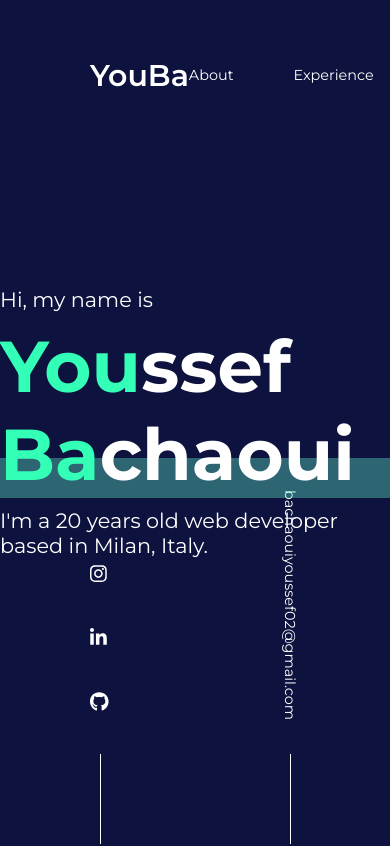
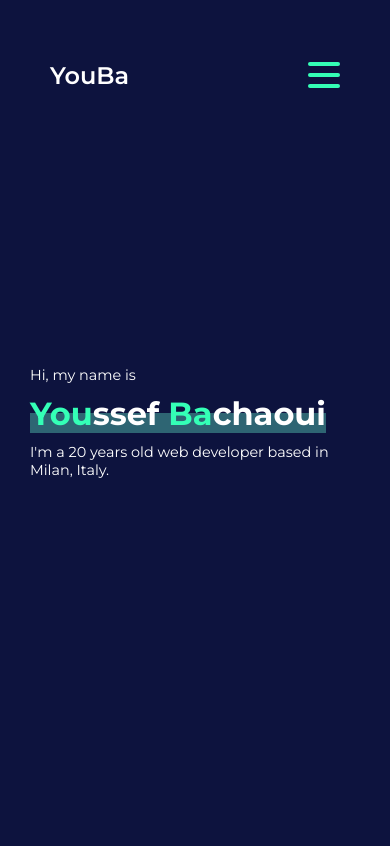
Before and after one commit to YOUBCH/MyPortfolio, a React (Create React App) app: page / in a window 390 px wide. Shown: the top 846 px of the page. Built offline with nearby package versions, Linux system fonts and the light colour scheme.

Commit message:
added media queries for responsive

```diff
--- a/src/components/header/Header.css
+++ b/src/components/header/Header.css
@@ -16,7 +16,7 @@
     align-items: center;
 }
 
-a{
+a {
     text-decoration: none;
 }
 
@@ -29,7 +29,7 @@ a{
     position: relative;
 }
 
-.nav-element{
+.nav-element {
     top: -120px;
     transition: 0.6s ease;
 }
@@ -38,12 +38,13 @@ a{
     from {
         top: -120px
     }
+
     to {
         top: 0px;
     }
 }
 
-.nav-link::after{
+.nav-link::after {
     content: "";
     display: block;
     background-color: var(--green);
@@ -57,11 +58,11 @@ a{
     z-index: -1;
 }
 
-.nav-link:hover::after{
+.nav-link:hover::after {
     width: 100%;
 }
 
-.nav-btn{
+.nav-btn {
     position: relative;
 }
 
@@ -74,11 +75,105 @@ ol.navbar {
     font-size: 0.9rem;
 }
 
-.nav-link{
+.nav-link {
     cursor: pointer;
 }
 
-.logo-label{
+.logo-label {
     cursor: pointer;
     font-weight: 600;
 }
+
+.hamburger-lines{
+    display: none;
+}
+
+#check-menu{
+    position: absolute;
+    display: block;
+    height: 32px;
+    width: 32px;
+    z-index: 5;
+    opacity: 0;
+    cursor: pointer;
+}
+
+@media (max-width: 768px) {
+
+    .header-container{
+        padding: 0 50px;
+    }
+
+    .logo-label {
+        font-size: 1.5rem;
+    }
+
+    .navbar-container {
+        transform: translateX(100%);
+        position: fixed;
+        margin: auto;
+        left: 0;
+        right: 0;
+        top: 0;
+        height: 100vh;
+        display: grid;
+        align-items: center;
+        background: var(--blue);
+        overflow: hidden;
+        transition: .3s ease-in-out;
+    }
+
+    .navbar{
+        flex-direction: column;
+    }
+
+    .hamburger-lines{
+        height: 26px;
+        width: 32px;
+        top: 17px;
+        left: 20px;
+        z-index: 2;
+        display: flex;
+        flex-direction: column;
+        justify-content: space-between;
+    }
+
+    .hamburger-lines .line {
+        display: block;
+        height: 4px;
+        width: 100%;
+        border-radius: 10px;
+        background: var(--green);
+      }
+
+      .hamburger-lines .line1 {
+        transform-origin: 0% 0%;
+        transition: 0.4s ease-in-out;
+      }
+
+      .hamburger-lines .line2 {
+        transition: 0.2s ease-in-out;
+      }
+
+      .hamburger-lines .line3 {
+        transform-origin: 0% 100%;
+        transition: 0.4s ease-in-out;
+      }
+
+      #check-menu:checked + .navbar-container {
+        transform: translateX(0%);
+      }
+
+      #check-menu:checked ~ .line1 {
+        transform: rotate(45deg);
+      }
+
+      #check-menu:checked ~ .line2 {
+        transform: translateX(-50%) scaleY(0);
+      }
+
+      #check-menu:checked ~ .line3 {
+        transform: rotate(-45deg);
+      }
+
+}
--- a/src/components/header/Header.js
+++ b/src/components/header/Header.js
@@ -2,14 +2,14 @@ import { useEffect, useState } from "react";
 import CustomButton from "../../custom/customButton/CustomButton";
 import "./Header.css";
 import resume from "../../myFiles/Youssef_Bachaoui_Resume.pdf";
-function Header(){
+function Header() {
 
     const [offset, setOffset] = useState(0);
 
     useEffect(() => {
         const navElements = document.querySelectorAll(".nav-element");
         let transitionDelay = 0;
-        for(let i = 0; i < navElements.length; i++){
+        for (let i = 0; i < navElements.length; i++) {
             navElements[i].style.transitionDelay = `${transitionDelay}ms`;
             navElements[i].style.top = "0px"
             transitionDelay += 100;
@@ -24,22 +24,38 @@ function Header(){
 
     useEffect(() => {
         const element = document.querySelector('.header-container');
-        if(offset > 50) {
+        if (offset > 50) {
             element.style.height = "80px";
             element.style.background = "rgb(13 19 62 / 44%)";
             element.style.backdropFilter = "blur(10px)";
-        } else if(offset < 50){
+        } else if (offset < 50) {
             element.style.height = "150px";
             element.style.background = "var(--blue)";
             element.style.backdropFilter = "none";
         }
     }, [offset])
 
-    console.log(offset)
+    const changeMenuVisibility = () => {
+        const checkbox = document.querySelector('#check-menu');
+        const menu = document.querySelector('.navbar-container')
+        if (checkbox.checked) {
+            menu.style.transform = "translateX(0%)";
+        } else {
+            menu.style.transform = "translateX(100%)";
+        }
+    }
 
+    document.querySelectorAll(".nav-link").forEach(item => {
+        item.addEventListener('click', (e) => {
+            e.stopImmediatePropagation();
+            const checkbox = document.querySelector('#check-menu');
+            checkbox.checked = false;
+            changeMenuVisibility();
+        }
+        )
+    });
 
-
-    return(
+    return (
         <div className="header-container">
             <div className="header">
                 <div className="logo-container">
@@ -50,8 +66,15 @@ function Header(){
                         <li className="nav-link nav-element"><a href="#about" >About</a></li>
                         <li className="nav-link nav-element">Experience</li>
                         <li className="nav-link nav-element">Contact</li>
-                        <li className="nav-btn nav-element"><a href={resume}  target="_blank"><CustomButton text={"Resume"} /></a></li>
+                        <li className="nav-btn nav-element"><a href={resume} target="_blank"><CustomButton text={"Resume"} /></a></li>
                     </ol>
+                </div>
+                <div className="hamburger-lines">
+                    <input className="checkbox" type="checkbox" id="check-menu" onChange={changeMenuVisibility} />
+
+                    <span className="line line1"></span>
+                    <span className="line line2"></span>
+                    <span className="line line3"></span>
                 </div>
             </div>
         </div>
--- a/src/components/hero/Hero.css
+++ b/src/components/hero/Hero.css
@@ -27,7 +27,7 @@ section.hero {
     content: "";
     display: block;
     background-color: #6dffd759;
-    height: 40px;
+    height: 50%;
     width: 100%;
     position: absolute;
     bottom: 0;
@@ -51,3 +51,13 @@ section.hero {
         width: 100%;
     }
 }
+
+@media (max-width: 768px) {
+    .hero-element{
+        font-size: 0.9rem;
+    }
+
+    .hero-my-name {
+        font-size: 2rem;
+    }
+}
--- a/src/components/main/Main.css
+++ b/src/components/main/Main.css
@@ -0,0 +1,50 @@
+section {
+    margin: 0px auto;
+    padding: 100px 0px;
+    max-width: 667px;
+  }
+
+  a{
+    color: var(--white);
+  }
+
+  p{
+    font-size: 1rem;
+  }
+
+  h1{
+    color: var(--white);
+  }
+
+  .section-titles{
+    margin: 30px 0;
+    font-size: 1.8rem;
+  }
+
+  .green{
+    color: var(--green);
+  }
+
+@media (max-width: 768px) {
+    section {
+        margin: 0px auto;
+        padding: 50px 80px;
+        max-width: 600px;
+        height: calc(100vh - 200px);
+    }
+
+    .section-titles {
+        margin: 30px 0;
+        font-size: 1.5rem;
+    }
+
+    p {
+        font-size: 0.7rem;
+    }
+}
+
+@media (max-width: 480px) {
+    section {
+        padding: 50px 30px;
+    }
+}
--- a/src/components/socials/Socials.css
+++ b/src/components/socials/Socials.css
@@ -68,3 +68,31 @@ li.social-icon {
     margin: 0px auto;
     background: var(--white);
 }
+
+@media (max-width: 768px) {
+    .socials-icons-container{
+        display: none;
+    }
+}
+
+@media (max-width: 1300px) {
+    .my-email {
+        gap: 110px;
+    }
+
+    .my-email p {
+        font-size: 0.7rem;
+    }
+
+    .my-email::after {
+        height: 60px;
+    }
+
+    ul.socials-list {
+        font-size: 0.9rem;
+    }
+
+    ul.socials-list::after {
+        height: 60px;
+    }
+}
--- a/src/index.css
+++ b/src/index.css
@@ -24,33 +24,6 @@ body {
   -moz-osx-font-smoothing: grayscale;
 }
 
-section {
-  margin: 0px auto;
-  padding: 100px 0px;
-  max-width: 667px;
-}
-
-a{
-  color: var(--white);
-}
-
-p{
-  font-size: 1rem;
-}
-
-h1{
-  color: var(--white);
-}
-
-.section-titles{
-  margin: 30px 0;
-  font-size: 1.8rem;
-}
-
-.green{
-  color: var(--green);
-}
-
 *{
   padding: 0;
   margin: 0;
```
